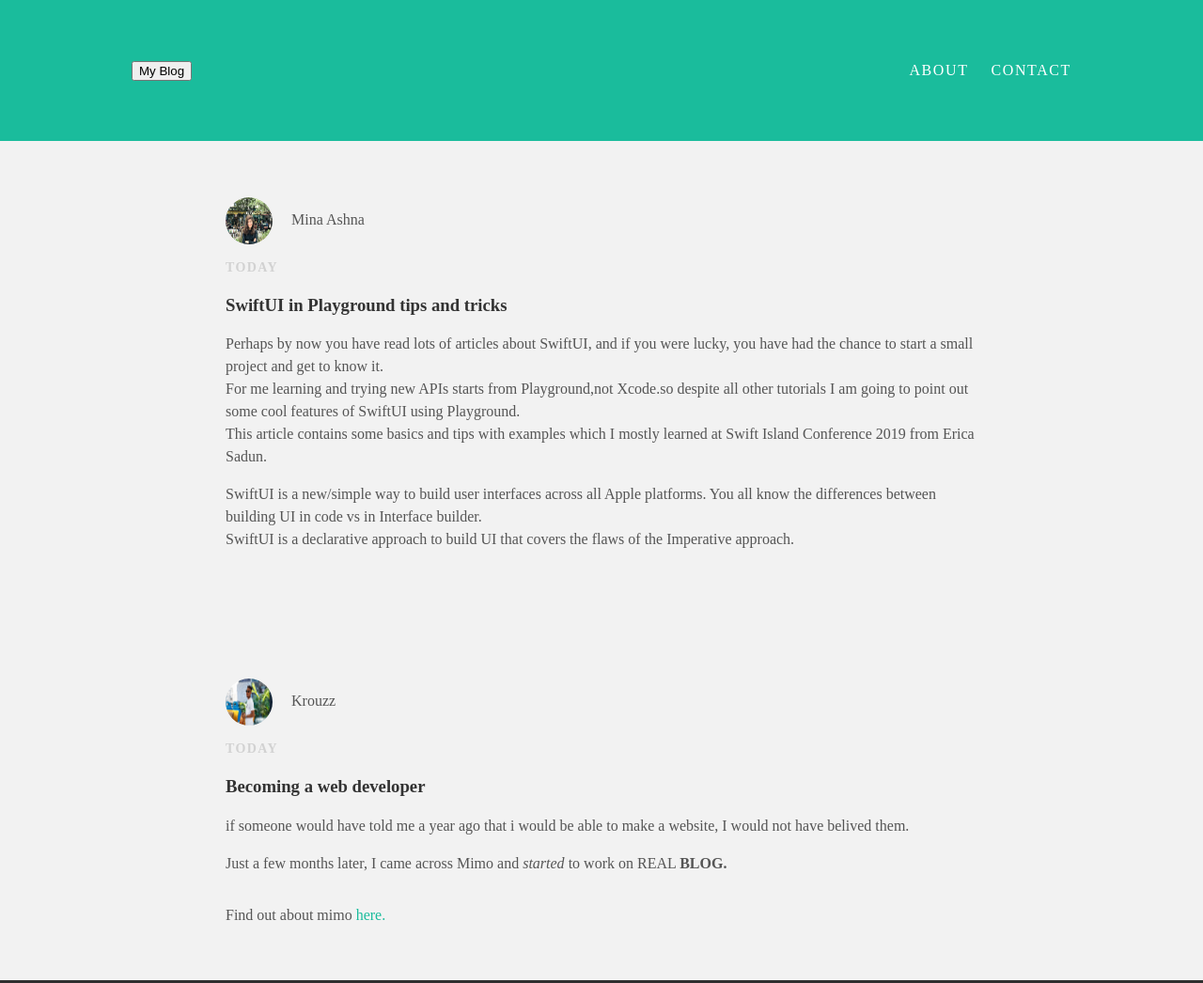
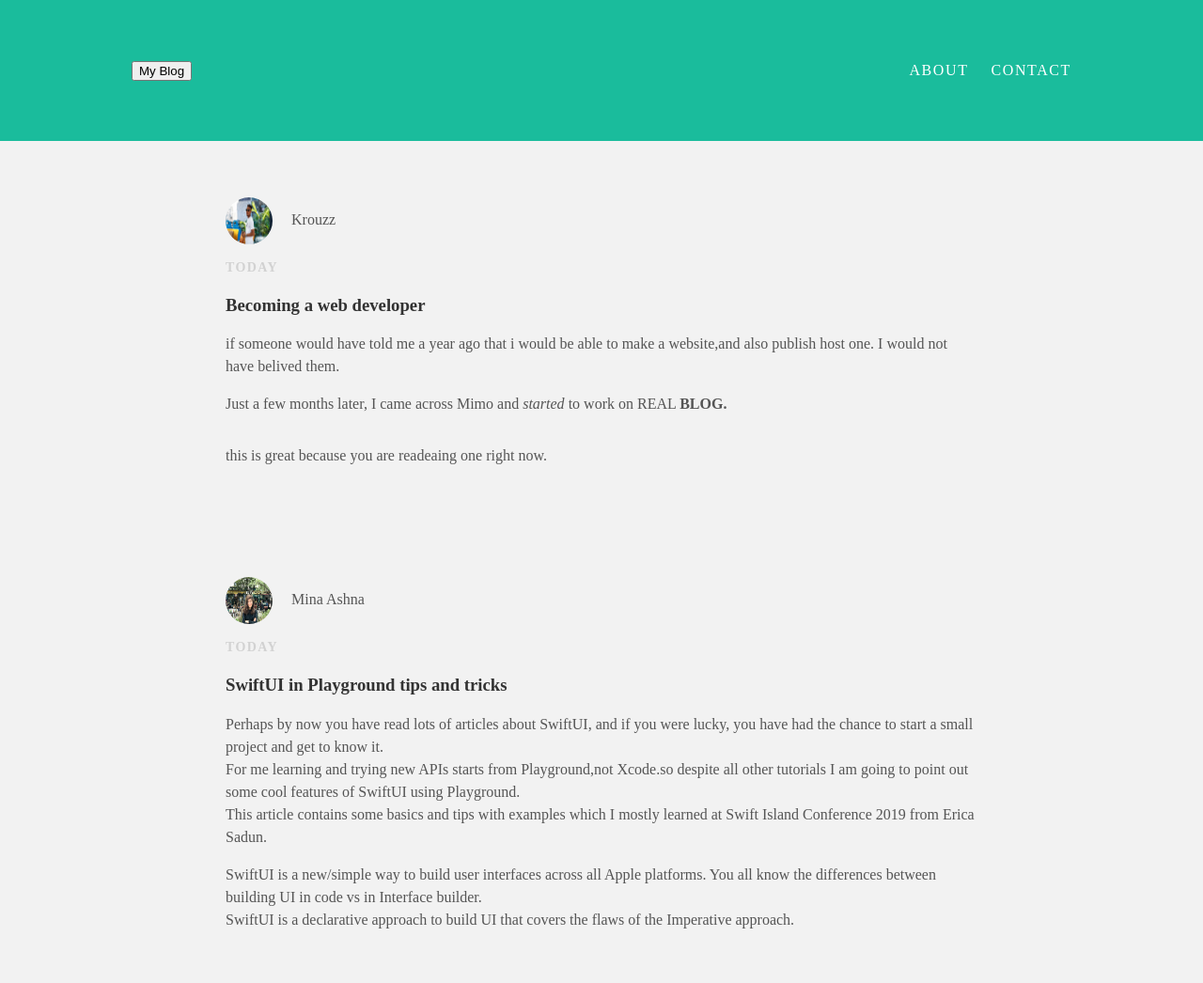
Before and after one commit to krouzz/krouzz.gtithub.io, a plain HTML site: page index.html in a window 1280 px wide. Shown: the top 1046 px of the page at 94% size. Drawn offline with Linux system fonts and the light colour scheme.

Commit message:
Update index.html

```diff
--- a/index.html
+++ b/index.html
@@ -16,6 +16,18 @@
         </ul>
     </div>
     </div>
+ <div id="content"><div class="post-container">
+    <div class="post"><div class="post-author"><img src="krouzz.png">
+    <span>Krouzz</span>
+  <p class="post-date">today</p>
+<h3 class="post-title">Becoming a web developer</h3>
+<div class="post-content">
+  <p> if someone would have told me a year ago that i would be able to make
+    a website,and also publish host one. I would not have belived them.</p>
+    <p> Just a few months later, I came across Mimo and <em>started</em>
+  to work on REAL <strong>BLOG.</strong></p> <br>
+  this is great because you are readeaing one right now.
+</div></div></div>
     <div id="content"><div class="post-container">
     <div class="post"><div class="post-author"><img src="download.png">
     <span>Mina Ashna</span>
```
